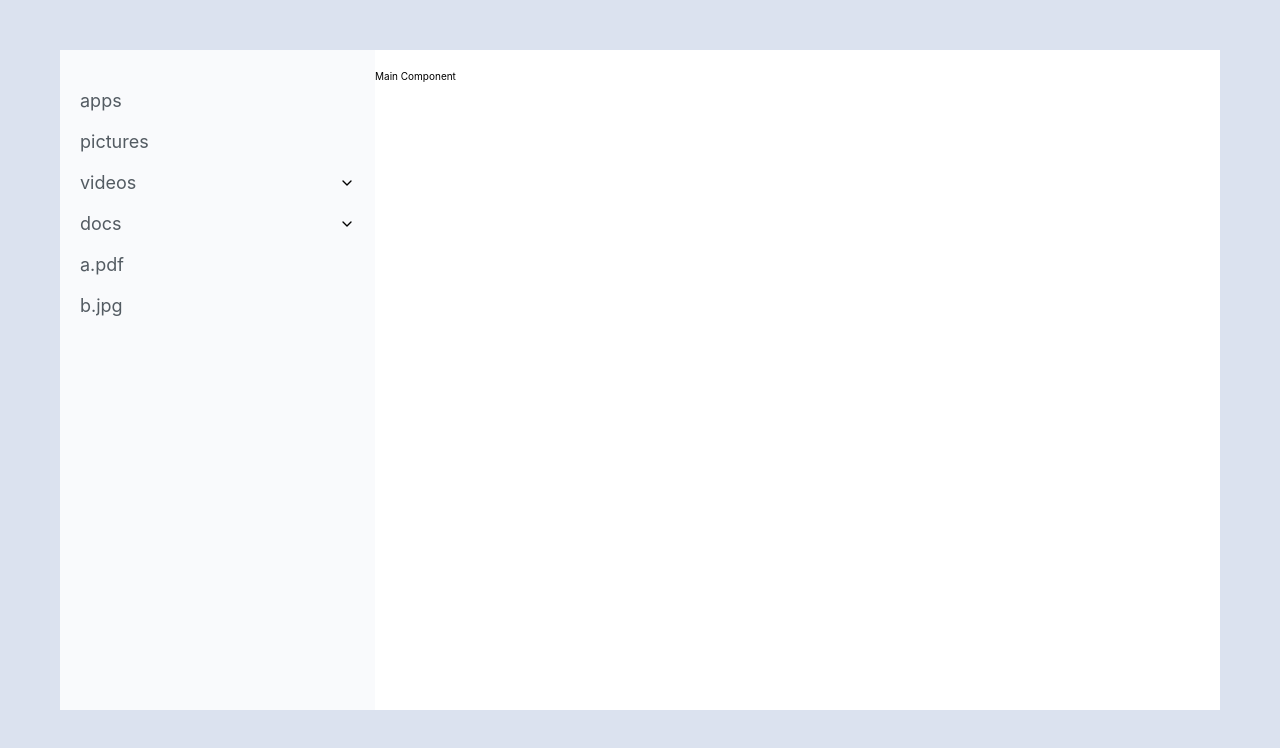
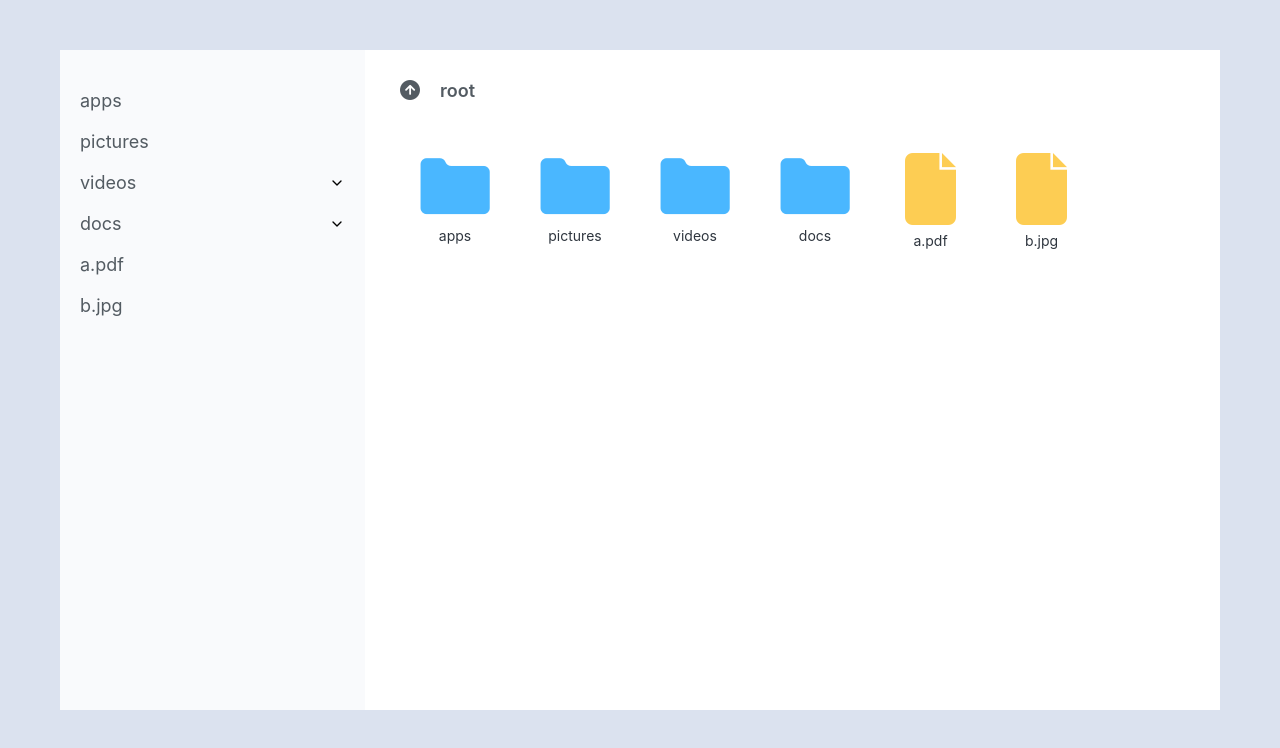
Before and after one commit to devanSAGA/react-file-explorer, a React (Create React App) app: page / in a window 1280 px wide. Shown: the top 748 px of the page. Built offline with nearby package versions, Linux system fonts and the light colour scheme.

Commit message:
Render File and Folder View

```diff
--- a/src/App.js
+++ b/src/App.js
@@ -11,15 +11,50 @@ class App extends Component {
     currentPath: "/"
   };
 
-  handleCurrentPathChange = () => {};
+  handleCurrentPathChange = newPath => {
+    this.setState({
+      currentPath: newPath
+    });
+  };
+
+  updateCurrentPath = index => {
+    if (index === 0) {
+      this.handleCurrentPathChange("/");
+    } else {
+      const folders = this.state.currentPath.split("/");
+      const updatedPath = folders.slice(0, index + 1).join("/");
+      this.handleCurrentPathChange(updatedPath);
+    }
+  };
+
+  goBack = () => {
+    const folders = this.state.currentPath.split("/");
+    if (folders.length > 1) {
+      const updatedPath =
+        folders.slice(0, folders.length - 1).length === 1
+          ? "/"
+          : folders.slice(0, folders.length - 1).join("/");
+      this.handleCurrentPathChange(updatedPath);
+    }
+  };
+
+  openFolder = pathOfClickedFolder => {
+    this.handleCurrentPathChange(pathOfClickedFolder);
+  };
 
   render() {
     return (
       <div className="App">
-        <Sidebar directories={this.state.directories} />
+        <Sidebar
+          directories={this.state.directories}
+          handleCurrentPathChange={this.handleCurrentPathChange}
+        />
         <Main
           directories={this.state.directories}
           currentPath={this.state.currentPath}
+          updateCurrentPath={this.updateCurrentPath}
+          goBack={this.goBack}
+          openFolder={this.openFolder}
         />
       </div>
     );
--- /dev/null
+++ b/src/components/File/File.css
@@ -0,0 +1,15 @@
+.file {
+  display: flex;
+  margin: 1rem 2.5rem;
+  padding: 5px;
+  height: 9.6rem;
+  flex-direction: column;
+  justify-content: center;
+  align-items: center;
+}
+
+.file--title {
+  padding-top: 7px;
+  color: var(--primary-text-color);
+  font-size: var(--font-size-xs);
+}
--- /dev/null
+++ b/src/components/File/File.js
@@ -0,0 +1,14 @@
+import React from "react";
+import fileIcon from "../../assets/fileIcon.png";
+import "./File.css";
+
+const File = ({ title }) => {
+  return (
+    <div className="file">
+      <img src={fileIcon} alt={title} className="file--icon" />
+      <span className="file--title">{title}</span>
+    </div>
+  );
+};
+
+export default File;
--- /dev/null
+++ b/src/components/File/index.js
@@ -0,0 +1,2 @@
+import File from "./File";
+export default File;
--- /dev/null
+++ b/src/components/Folder/Folder.css
@@ -0,0 +1,19 @@
+.folder {
+  display: flex;
+  margin: 1rem 2rem;
+  padding: 5px;
+  height: 9.6rem;
+  flex-direction: column;
+  justify-content: space-between;
+  align-items: center;
+}
+
+.folder:hover {
+  cursor: pointer;
+}
+
+.folder--title {
+  padding-top: 7px;
+  color: var(--primary-text-color);
+  font-size: var(--font-size-xs);
+}
--- /dev/null
+++ b/src/components/Folder/Folder.js
@@ -0,0 +1,14 @@
+import React from "react";
+import folderIcon from "../../assets/folderIcon.png";
+import "./Folder.css";
+
+const Folder = ({ title, url, openFolder }) => {
+  return (
+    <div className="folder" onDoubleClick={() => openFolder(url)}>
+      <img src={folderIcon} alt={title} className="folder__icon" />
+      <span className="folder--title">{title}</span>
+    </div>
+  );
+};
+
+export default Folder;
--- /dev/null
+++ b/src/components/Folder/index.js
@@ -0,0 +1,2 @@
+import Folder from "./Folder";
+export default Folder;
--- /dev/null
+++ b/src/components/FolderView/FolderView.css
@@ -0,0 +1,5 @@
+.folder-view {
+  display: flex;
+  flex-wrap: wrap;
+  width: 100%;
+}
--- /dev/null
+++ b/src/components/FolderView/FolderView.js
@@ -0,0 +1,19 @@
+import React from "react";
+import File from "../File";
+import Folder from "../Folder";
+import "./FolderView.css";
+
+const FolderView = ({ currentPath, selectedFoldersContent, openFolder }) => {
+  return (
+    <div className="folder-view">
+      {selectedFoldersContent.map((item, index) => {
+        return item.type === "folder" ? (
+          <Folder title={item.title} url={item.url} openFolder={openFolder} />
+        ) : (
+          <File title={item.title} />
+        );
+      })}
+    </div>
+  );
+};
+export default FolderView;
--- /dev/null
+++ b/src/components/FolderView/index.js
@@ -0,0 +1,2 @@
+import FolderView from "./FolderView";
+export default FolderView;
--- a/src/components/Main/Main.css
+++ b/src/components/Main/Main.css
@@ -1,5 +1,5 @@
 .main {
-  padding: 2rem 2rem 2rem 0;
+  padding: 2rem 3rem;
   background-color: var(--primary-color);
   flex: 12;
 }
--- a/src/components/Main/Main.js
+++ b/src/components/Main/Main.js
@@ -1,8 +1,71 @@
-import React from "react";
+import React, { Component } from "react";
+import ContentHeader from "../ContentHeader";
+import FolderView from "../FolderView";
 import "./Main.css";
 
-const Main = () => {
-  return <div className="main">Main Component</div>;
-};
+class Main extends Component {
+  state = {
+    selectedFoldersContent: []
+  };
+
+  componentDidMount() {
+    this.getSelectedFoldersContent(this.props.currentPath);
+  }
+
+  componentDidUpdate(prevProps, prevState) {
+    if (prevProps.currentPath !== this.props.currentPath) {
+      this.getSelectedFoldersContent(this.props.currentPath);
+    }
+  }
+
+  getSelectedFoldersContent = currentPath => {
+    const { directories } = this.props;
+    if (currentPath === "/") {
+      this.setState({
+        selectedFoldersContent: directories
+      });
+    } else {
+      const foldersList = currentPath.split("/");
+      let selectedFoldersContent = directories;
+
+      const findFolder = (folderName, foldersList) => {
+        for (let folder of foldersList) {
+          if (folder && folder.title === folderName) {
+            return folder.childNodes;
+          }
+        }
+      };
+
+      for (let i = 1; i < foldersList.length; i++) {
+        selectedFoldersContent = findFolder(
+          foldersList[i],
+          selectedFoldersContent
+        );
+      }
+      this.setState({
+        selectedFoldersContent
+      });
+    }
+  };
+
+  render() {
+    const { currentPath, updateCurrentPath, goBack, openFolder } = this.props;
+    const { selectedFoldersContent } = this.state;
+    return (
+      <div className="main">
+        <ContentHeader
+          currentPath={currentPath}
+          updateCurrentPath={updateCurrentPath}
+          goBack={goBack}
+        />
+        <FolderView
+          currentPath={currentPath}
+          selectedFoldersContent={selectedFoldersContent}
+          openFolder={openFolder}
+        />
+      </div>
+    );
+  }
+}
 
 export default Main;
```
